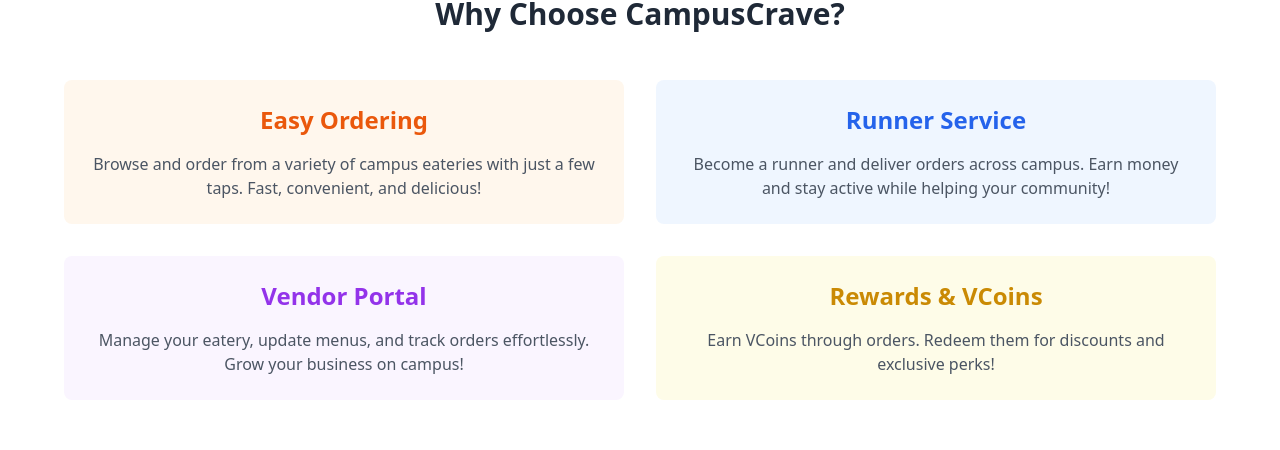
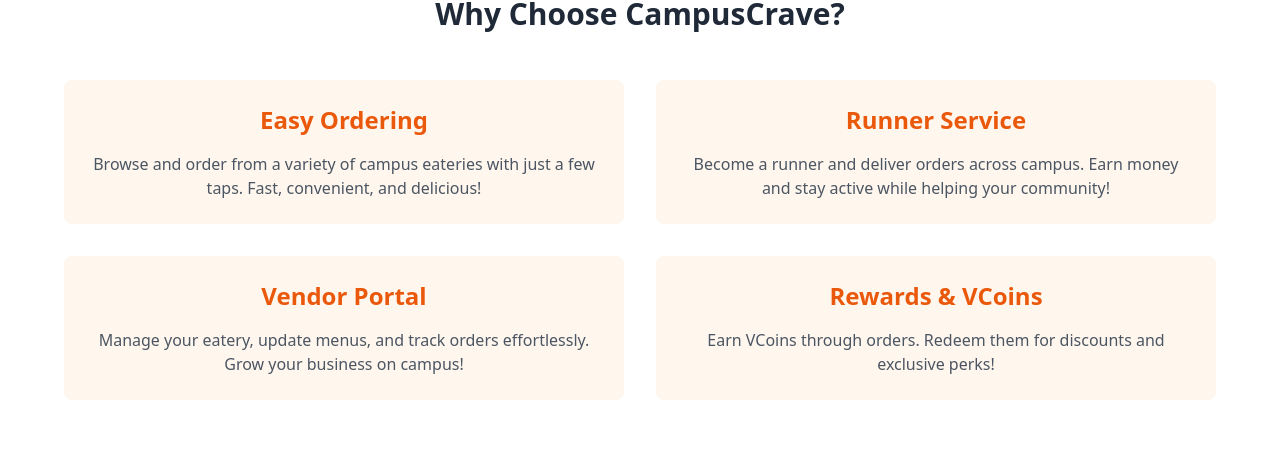
Before and after one commit to DerrickUnleashed/CampusCrave, a React (Create React App) app: page / in a window 1280 px wide. Shown: the part 796-1246 px from the top of the page. Built offline with nearby package versions, Linux system fonts and the light colour scheme.

Commit message:
Fix Landing Page

```diff
--- a/src/components/LandingPage.js
+++ b/src/components/LandingPage.js
@@ -36,26 +36,26 @@
             Why Choose CampusCrave?
           </h2>
           <div className="grid md:grid-cols-2 gap-8">
-            <div className="text-center p-6 bg-orange-50 rounded-lg">
+            <div className="text-center p-6 bg-orange-50 rounded-lg hover:bg-orange-100 hover:scale-105 hover:shadow-lg transition-all duration-300">
               <h3 className="text-2xl font-semibold text-orange-600 mb-4">Easy Ordering</h3>
               <p className="text-gray-600">
                 Browse and order from a variety of campus eateries with just a few taps. Fast, convenient, and delicious!
               </p>
             </div>
-            <div className="text-center p-6 bg-blue-50 rounded-lg">
-              <h3 className="text-2xl font-semibold text-blue-600 mb-4">Runner Service</h3>
+            <div className="text-center p-6 bg-orange-50 rounded-lg hover:bg-orange-100 hover:scale-105 hover:shadow-lg transition-all duration-300">
+              <h3 className="text-2xl font-semibold text-orange-600 mb-4">Runner Service</h3>
               <p className="text-gray-600">
                 Become a runner and deliver orders across campus. Earn money and stay active while helping your community!
               </p>
             </div>
-            <div className="text-center p-6 bg-purple-50 rounded-lg">
-              <h3 className="text-2xl font-semibold text-purple-600 mb-4">Vendor Portal</h3>
+            <div className="text-center p-6 bg-orange-50 rounded-lg hover:bg-orange-100 hover:scale-105 hover:shadow-lg transition-all duration-300">
+              <h3 className="text-2xl font-semibold text-orange-600 mb-4">Vendor Portal</h3>
               <p className="text-gray-600">
                 Manage your eatery, update menus, and track orders effortlessly. Grow your business on campus!
               </p>
             </div>
-            <div className="text-center p-6 bg-yellow-50 rounded-lg">
-              <h3 className="text-2xl font-semibold text-yellow-600 mb-4">Rewards & VCoins</h3>
+            <div className="text-center p-6 bg-orange-50 rounded-lg hover:bg-orange-100 hover:scale-105 hover:shadow-lg transition-all duration-300">
+              <h3 className="text-2xl font-semibold text-orange-600 mb-4">Rewards & VCoins</h3>
               <p className="text-gray-600">
                 Earn VCoins through orders. Redeem them for discounts and exclusive perks!
               </p>
```
